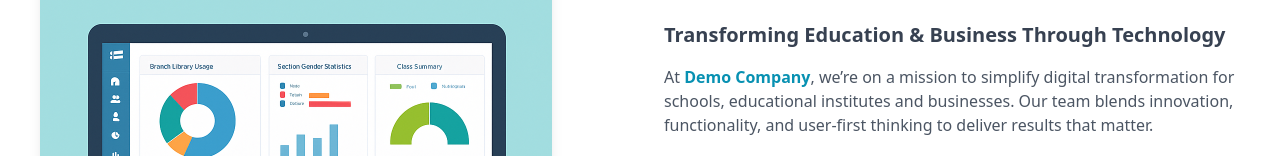
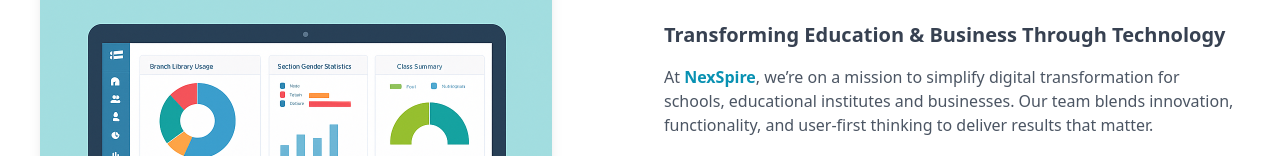
Before and after one commit to NikhiL-Nandeshwar/Website, a Next.js app in the folder erp-website/: page / in a window 1280 px wide. Shown: the part 619-775 px from the top of the page. Built offline with nearby package versions, Linux system fonts and the light colour scheme.

Commit message:
nexspire name added in about section

```diff
--- a/erp-website/src/components/custom/about-section.tsx
+++ b/erp-website/src/components/custom/about-section.tsx
@@ -13,7 +13,7 @@
                         <div className="rounded-lg overflow-hidden shadow-lg max-w-lg max-h-full">
                             <Image
                                 src="/system.png"
-                                alt="ERP Setup Demo"
+                                alt="ERP Setup"
                                 width={300}
                                 height={300}
                                 className="w-full h-auto object-cover"
@@ -29,7 +29,7 @@
                             Transforming Education & Business Through Technology
                         </h3>
                         <p className="text-gray-600 mb-4 dark:text-cyan-400">
-                            At <span className="font-semibold text-cyan-600 dark:text-gray-100">Demo Company</span>, we’re on a mission to simplify digital transformation for schools, educational institutes and businesses. Our team blends innovation, functionality, and user-first thinking to deliver results that matter.
+                            At <span className="font-semibold text-cyan-600 dark:text-gray-100">NexSpire</span>, we’re on a mission to simplify digital transformation for schools, educational institutes and businesses. Our team blends innovation, functionality, and user-first thinking to deliver results that matter.
                         </p>
                         <p className="text-gray-600 mb-4 dark:text-cyan-400">
                             From helping a small school digitize its entire academic workflow to enabling a startup’s online growth — we build solutions that are reliable, scalable, and tailored to your vision.
```
